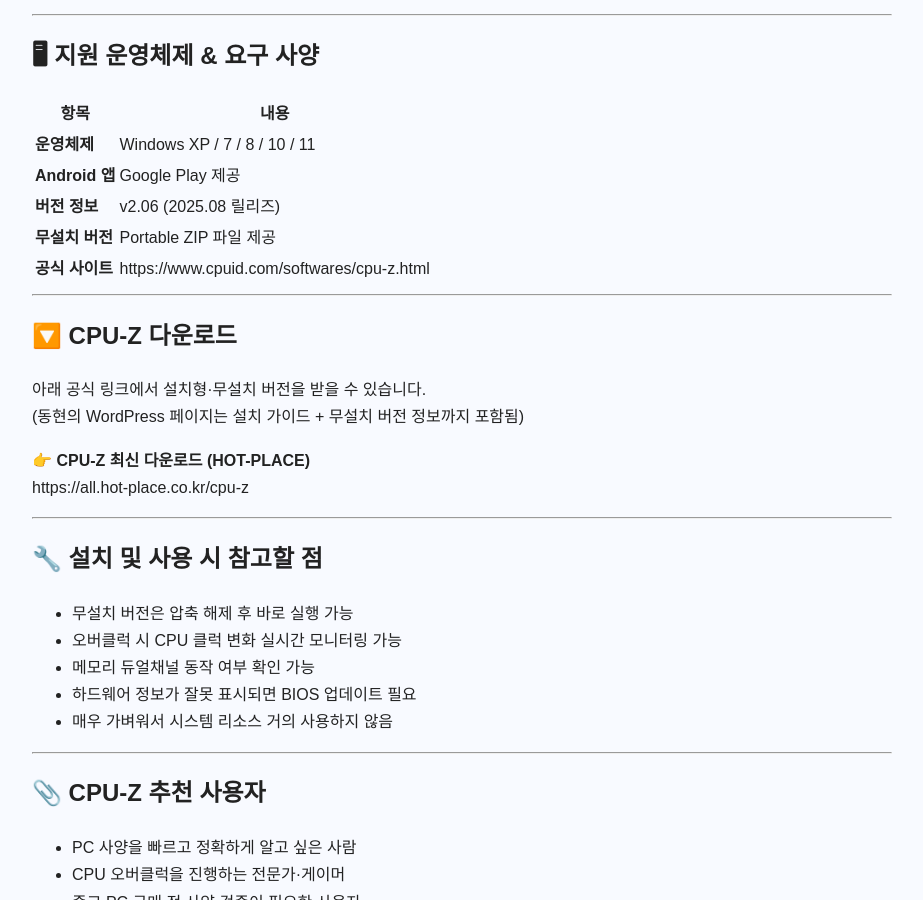
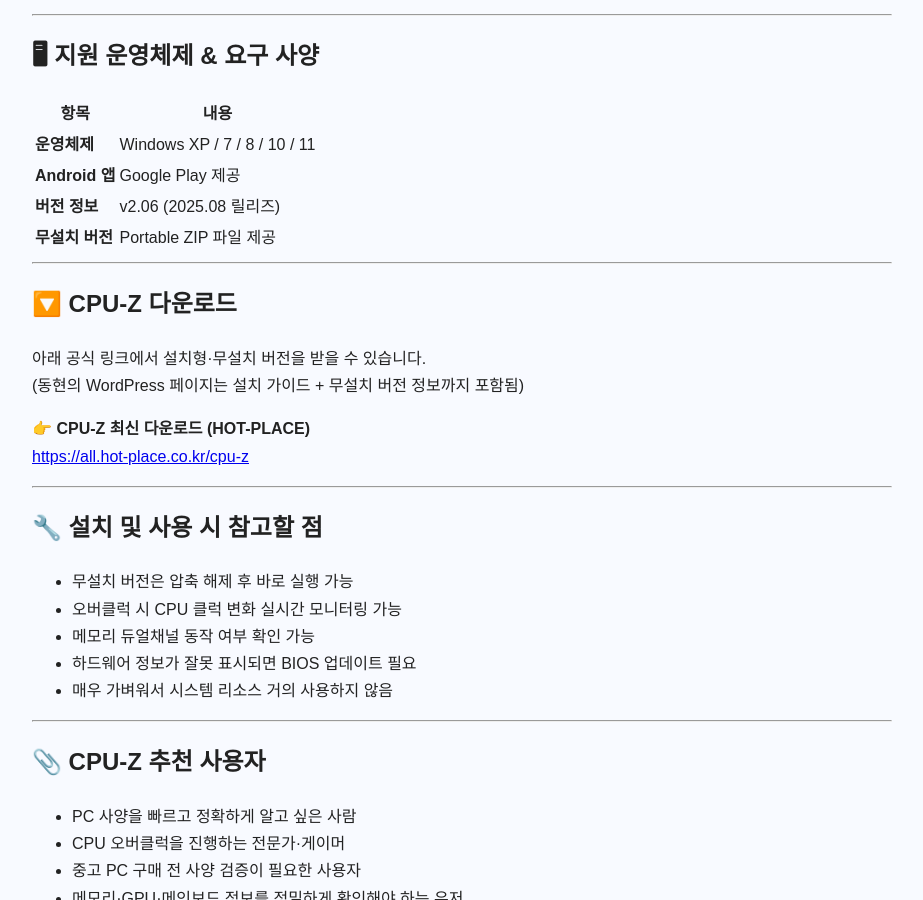
Before and after one commit to rneh10122-cyber/utility, a Jekyll site: the page built from _posts/2025-11-26-cpuz-download.md, in a window 1280 px wide and 900 px high, scrolled down 722 px. Shown: the whole window, without its empty margins (178-1101 px from the left). Built offline with Jekyll 4.4.1, drawn with Linux system fonts in a browser that asks for light colours.

Commit message:
Update 2025-11-26-cpuz-download.md

```diff
--- a/_posts/2025-11-26-cpuz-download.md
+++ b/_posts/2025-11-26-cpuz-download.md
@@ -34,7 +34,6 @@
 | **Android 앱** | Google Play 제공 |
 | **버전 정보** | v2.06 (2025.08 릴리즈) |
 | **무설치 버전** | Portable ZIP 파일 제공 |
-| **공식 사이트** | https://www.cpuid.com/softwares/cpu-z.html |
 
 ---
 
@@ -44,7 +43,7 @@
 (동현의 WordPress 페이지는 설치 가이드 + 무설치 버전 정보까지 포함됨)
 
 👉 **CPU-Z 최신 다운로드 (HOT-PLACE)**
-https://all.hot-place.co.kr/cpu-z
+<https://all.hot-place.co.kr/cpu-z>
 
 ---
 
@@ -71,4 +70,4 @@
 ## 🔗 외부유입용 링크
 
 👉 **CPU-Z 최신 다운로드 & 상세 가이드 (HOT-PLACE)**
-https://all.hot-place.co.kr/cpu-z
+<https://all.hot-place.co.kr/cpu-z>
```
